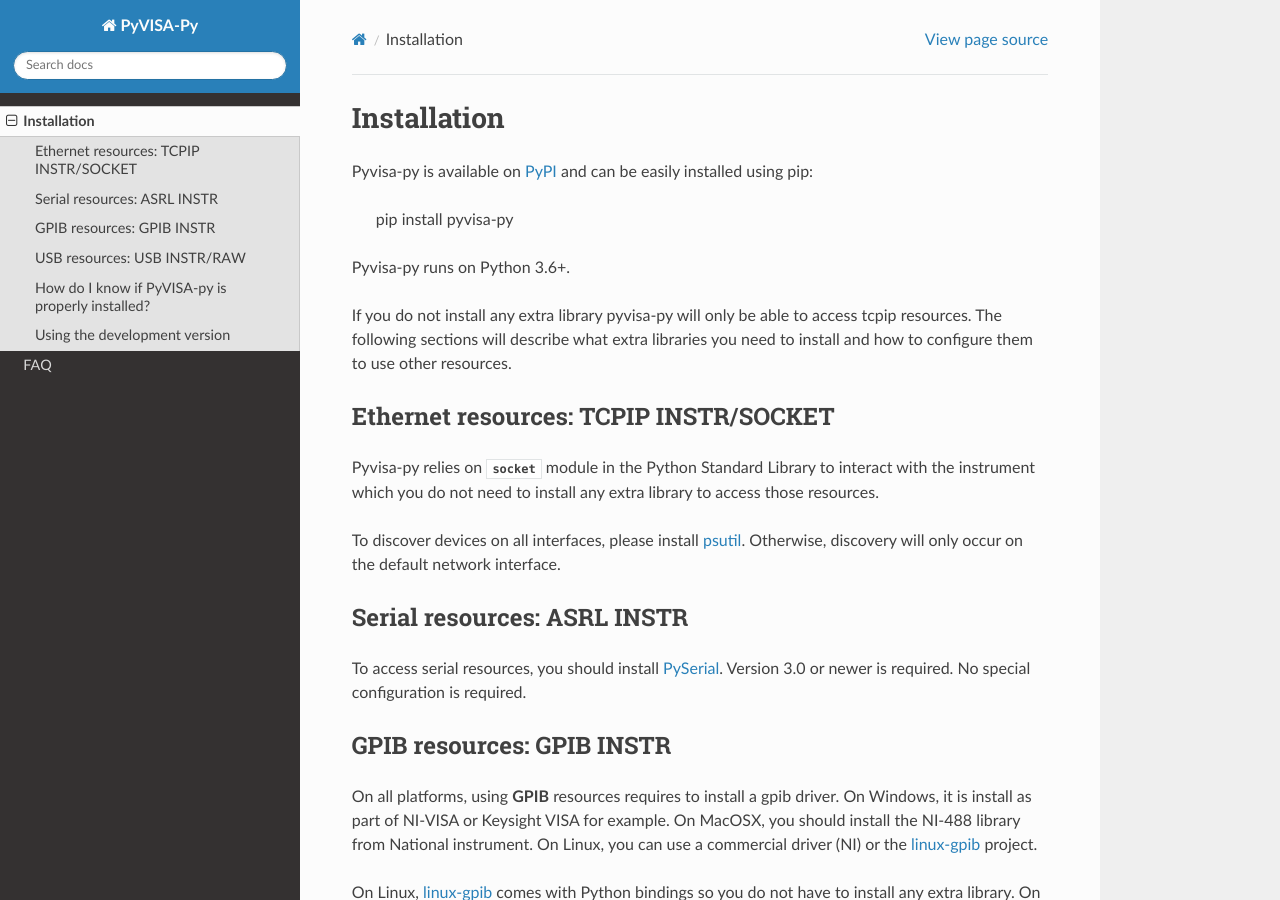
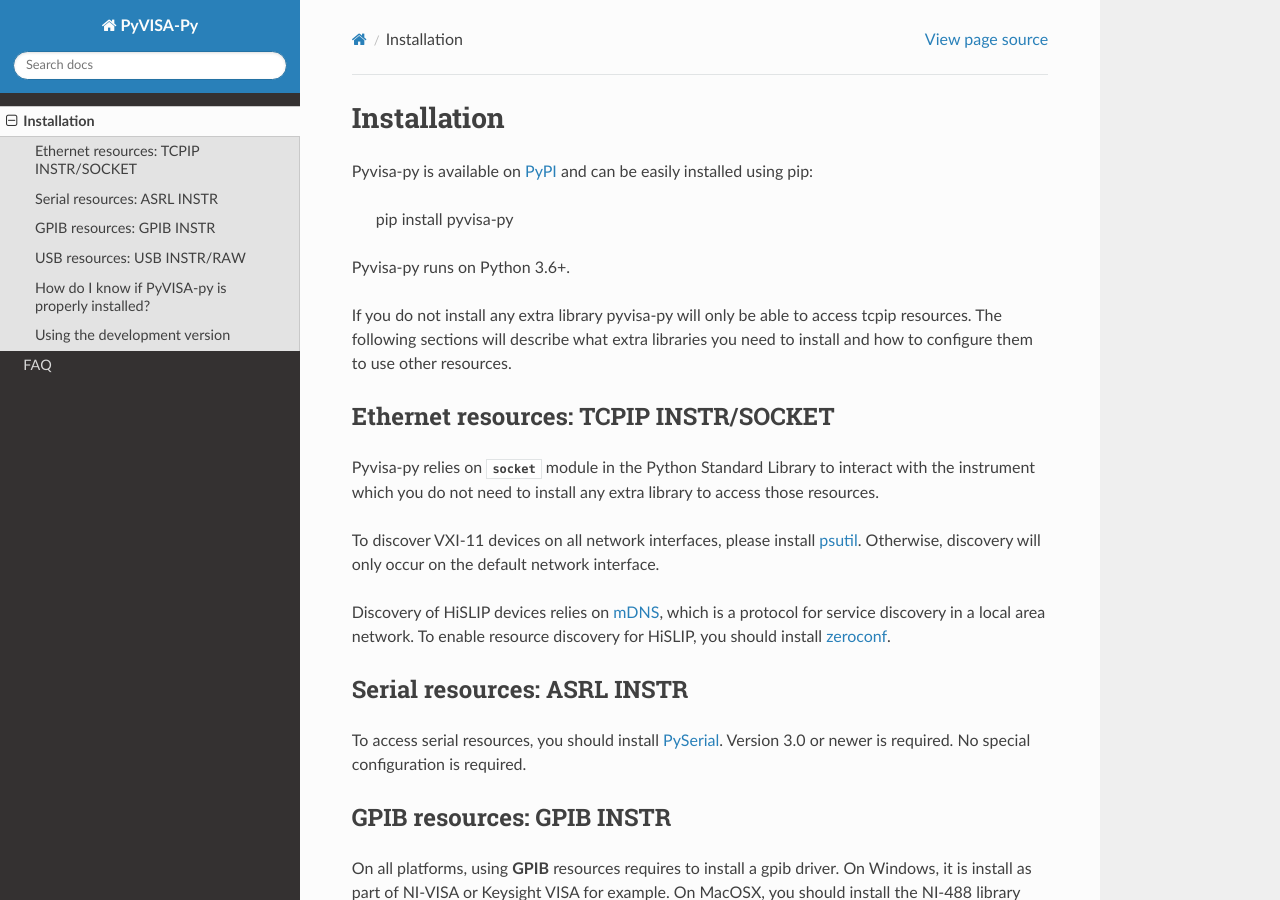
Before and after one commit to pyvisa/pyvisa-py, a Sphinx documentation site: the page built from docs/source/installation.rst, in a window 1280 px wide and 900 px high. Built offline with Sphinx 7.4.7 and the Read the Docs theme 2.0.0, drawn with Linux system fonts in a browser that asks for light colours.

Commit message:
documented HiSLIP discovery's dependence on the zeroconf package

```diff
--- a/docs/source/installation.rst
+++ b/docs/source/installation.rst
@@ -23,8 +23,14 @@
 interact with the instrument which you do not need to install any extra library
 to access those resources.
 
-To discover devices on all interfaces, please install `psutil`_. Otherwise,
-discovery will only occur on the default network interface.
+To discover VXI-11 devices on all network interfaces, please install
+`psutil`_. Otherwise, discovery will only occur on the default network
+interface.
+
+Discovery of HiSLIP devices relies on `mDNS`_, which is a protocol for
+service discovery in a local area network.  To enable resource
+discovery for HiSLIP, you should install `zeroconf`_.
+
 
 
 Serial resources: ASRL INSTR
@@ -102,3 +108,5 @@
 .. _`linux-gpib`: http://linux-gpib.sourceforge.net/
 .. _`gpib-ctypes`: https://pypi.org/project/gpib-ctypes/
 .. _`psutil`: https://pypi.org/project/psutil/
+.. _`mDNS`: https://en.wikipedia.org/wiki/Multicast_DNS
+.. _`zeroconf`: https://pypi.org/project/zeroconf/
```
